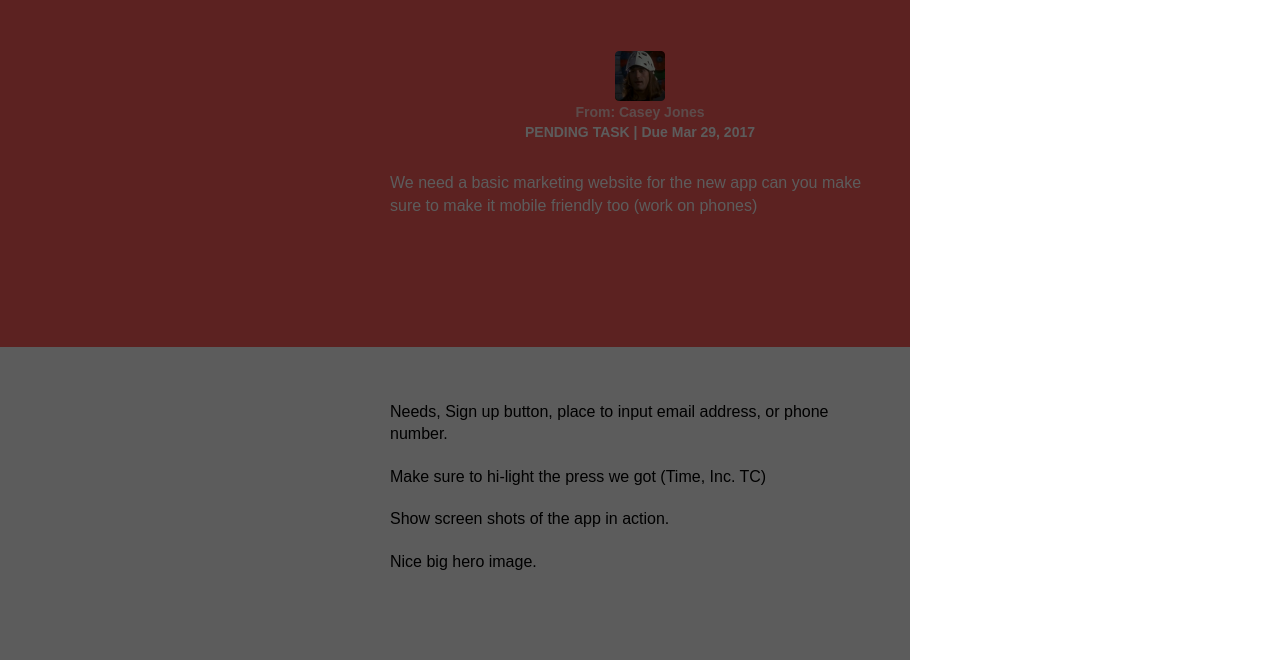
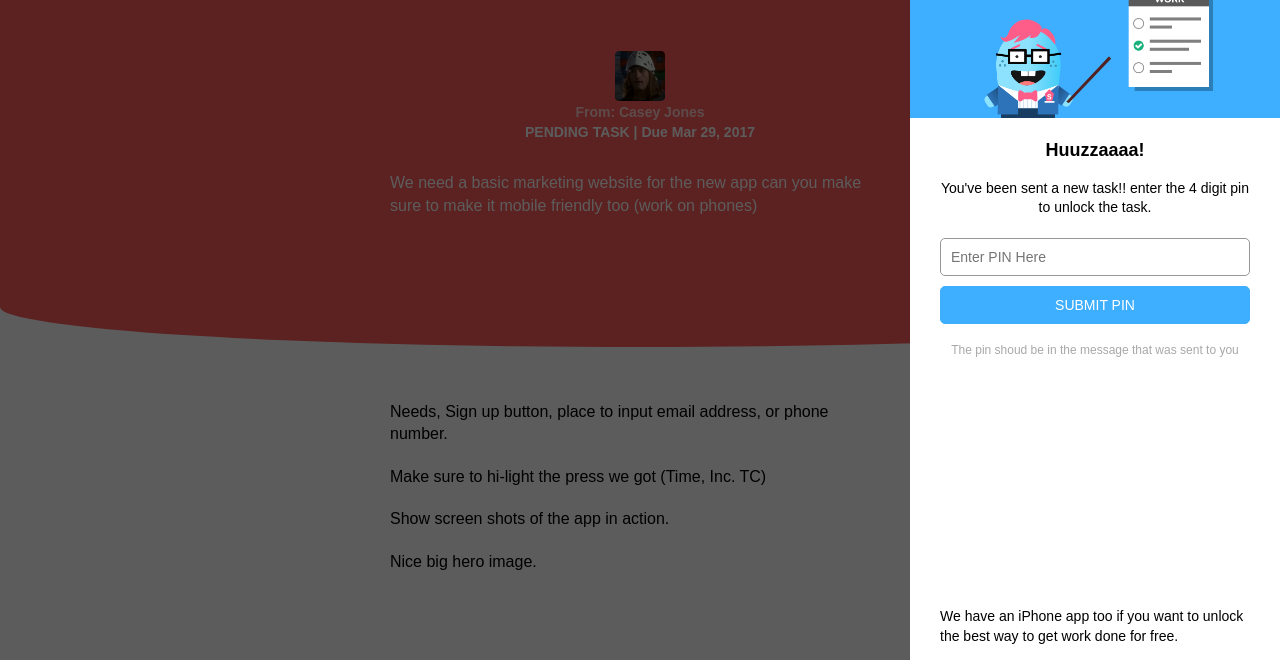
Before and after one commit to aarchbold/task-manager, a website: page webapp/index.html in a window 1280 px wide. Shown: the part 69-729 px from the top of the page. Drawn offline with Linux system fonts and the light colour scheme; a web font is replaced by a local one.

Commit message:
#time 1h 0m adding slider steez

```diff
--- a/src/sass/forms.scss
+++ b/src/sass/forms.scss
@@ -4,16 +4,21 @@ input {
     // background-color: $color-main-font;
     // color: $color-form-input;
     border: 0;
-    font-size: 16px;
-    padding: 14px;
+    font-size: 14px;
+    padding: 10px;
     border-radius: 3px;
+    border: 1px solid $color-input;
+    border-radius: 5px;
+    width: 100%;
+    box-sizing : border-box;
+    margin-bottom: 10px;
     &:focus {
         // outline-color: $color-form-highlight;
     }
 }
 
 // buttons
-.button {
+button, .button {
     transition: all 0.250s;
     border: 2px solid $color-button;
     background-color: $color-button-background;
@@ -34,3 +39,22 @@ input {
         // outline-color: $color-form-highlight;
     }
 }
+
+.button--block {
+    display: block;
+    width: 100%;
+}
+
+.button--pin {
+    margin: 0;
+    padding: 10px;
+    border: none;
+    color: white;
+    background-color: $color-slider-header;
+    font-weight: normal;
+    border: 1px solid $color-slider-header;
+    &:hover {
+        background-color: white;
+        color: $color-slider-header;
+    }
+}
--- a/src/sass/pending.scss
+++ b/src/sass/pending.scss
@@ -13,4 +13,6 @@
 .section-pending {
     background-color: $color-pending-background;
     min-height: 416px;
+    border-bottom-left-radius: 50% 40px;
+    border-bottom-right-radius: 50% 40px;
 }
--- a/src/sass/settings.scss
+++ b/src/sass/settings.scss
@@ -14,8 +14,14 @@ $breakpoint-big-tablet: 1120px;
 $color-background: white;
 $color-hero-font: white;
 $color-body-font: #000000;
+$color-body-font-alt: #a8a8a8;
 $color-footer-background: #EFEFEF;
 $color-pending-background: #FF5E5B;
+$color-slider-background: #3eaeff;
+$color-slider-header: #3EAEFF;
+
+// forms
+$color-input: #979797;
 
 // buttons
 $color-button: #000000;
--- a/src/sass/slider.scss
+++ b/src/sass/slider.scss
@@ -25,3 +25,45 @@
         transform: translateX(-370px);
     }
 }
+
+.page-slider_header {
+    width: 100%;
+    height: 186px;
+    background-color: $color-slider-background;
+}
+
+.page-slider_content {
+    text-align: center;
+    padding: 0 30px;
+    font-size: 14px;
+}
+
+.page-slider_heading {
+    margin: 20px 0;
+    font-weight: bold;
+    font-size: 18px;
+}
+
+.page-slider_subheading {
+    margin-bottom: 20px;
+}
+
+.page-slider_instructions {
+    font-size: 12px;
+    color: $color-body-font-alt;
+    margin-top: 20px;
+}
+
+.page-slider_footer {
+    position: absolute;
+    bottom: 0;
+    left: 0;
+    padding: 0px 30px 30px;
+    text-align: center;
+    font-size: 14px;
+}
+
+.page-slider_footer--text {
+    margin-bottom: 20px;
+    text-align: left;
+}
--- a/webapp/index.html
+++ b/webapp/index.html
@@ -24,6 +24,22 @@
         <div class="page-overlay">
         </div>
         <div class="page-slider -is-open">
+            <div class="page-slider_header">
+                <img src="static/images/ui/slider-enter-pin.png" width="370" />
+                <div class="page-slider_content">
+                    <h2 class="page-slider_heading">Huuzzaaaa!</h2>
+                    <p class="page-slider_subheading ">You've been sent a new task!! enter the 4 digit pin to unlock the task.</p>
+                    <div class="page-slider_form">
+                        <input class="page-slider_input" type="number" placeholder="Enter PIN Here" />
+                        <button class="button button--pin button--block" type="button">Submit PIN</button>
+                    </div>
+                    <div class="page-slider_instructions">The pin shoud be in the message that was sent to you</div>
+                </div>
+                <div class="page-slider_footer">
+                    <p class="page-slider_footer--text">We have an iPhone app too if you want to unlock the best way to get work done for free.</p>
+                    <a href="#"><img class="page-slider__button" src="static/images/logos/logo-appstore.png" title="Download on the App Store" width="110" /></a>
+                </div>
+            </div>
         </div>
         <div class="page-wrap">
             <section class="section-pending">
```
Also changed, not shown: src/css/styles.css, webapp/static/css/styles.css, webapp/static/images/ui/slider-enter-pin.png (added).
